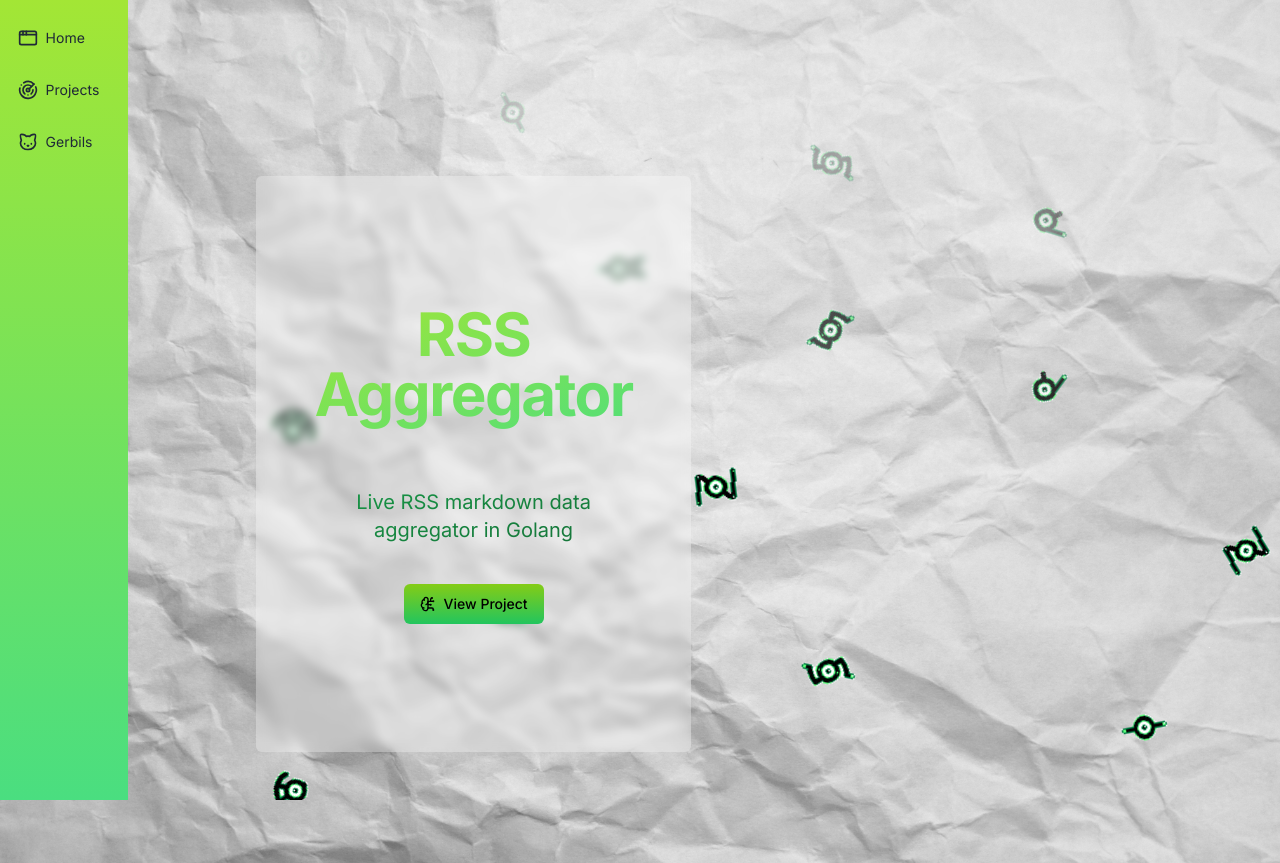
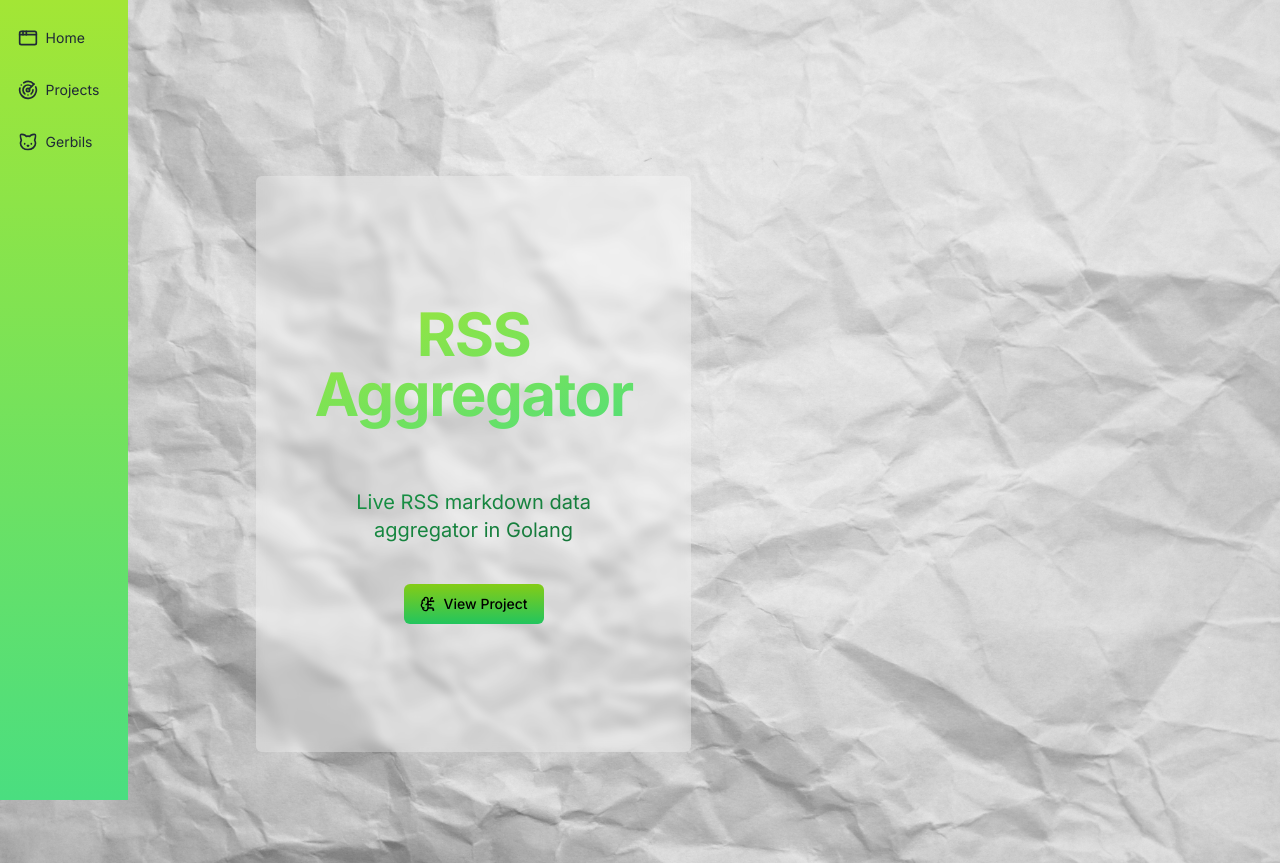
Before and after one commit to jujospring/jjs-site, a Next.js app: page /projects in a window 1280 px wide. Shown: the top 863 px of the page. Built offline with nearby package versions, Linux system fonts and the light colour scheme.

Commit message:
Paused floating unowns on project page

```diff
--- a/src/app/Unown.module.css
+++ b/src/app/Unown.module.css
@@ -1,10 +1,10 @@
 .imageContainer {
   position: absolute;
-  bottom: 0;
+  bottom: 0%;
   width: 100%;
   text-align: center;
   overflow: hidden; /* Hide overflow to prevent images from spilling out */
-  height: 100%; /* Ensure container covers the viewport height */
+  height: 100vh; /* Ensure container covers the viewport height */
 }
 
 .floatingImage {
--- a/src/app/layout.tsx
+++ b/src/app/layout.tsx
@@ -48,10 +48,10 @@ export default function RootLayout({
   children: React.ReactNode;
 }>) {
   return (
-    <html lang="en">
+    <html lang="en" className="min-h-full">
       <head>
       </head>
-      <body className={inter.className}>
+      <body className={`${inter.className} min-h-screen`}>
         {children}
         {<MyNav/>}
       </body>
--- a/src/app/projects/page.tsx
+++ b/src/app/projects/page.tsx
@@ -111,8 +111,8 @@ export default function Page() {
 
   return (
 
-    <main className="flex min-h-screen items-center flex-col justify-between p-24 bg-[url('../../public/crumpled-paper.jpg')] bg-fixed bg-cover">
-      <Floating/>
+    <main className="flex min-h-full items-center flex-col justify-between p-24 bg-[url('../../public/crumpled-paper.jpg')] bg-fixed bg-cover">
+      {/* <Floating/> */}
       <div>
         <div className="grid grid-cols-2 grid-rows-4 w-9/10">
 
```
